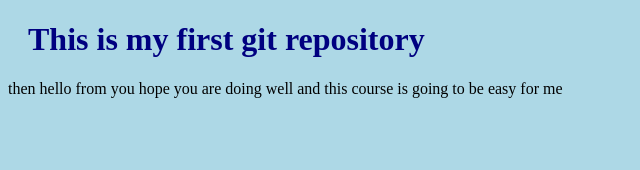
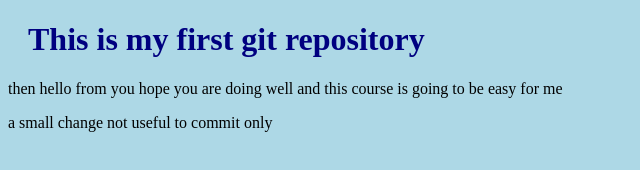
Before and after one commit to danymapathi/crudpp_js_object, a plain HTML site: page index.html in a window 1280 px wide. Shown: the whole page, without its empty margins (0-640 px from the left). Drawn offline with Linux system fonts and the light colour scheme.

Commit message:
index file has been updated with a new line

```diff
--- a/index.html
+++ b/index.html
@@ -10,5 +10,6 @@
 <body>
     <h1>This is my first git repository</h1>
     <p>then hello from you hope you are doing well and this course is going to be easy for me</p>
+    <p>a small change not useful to commit only</p>
 </body>
 </html>
```
